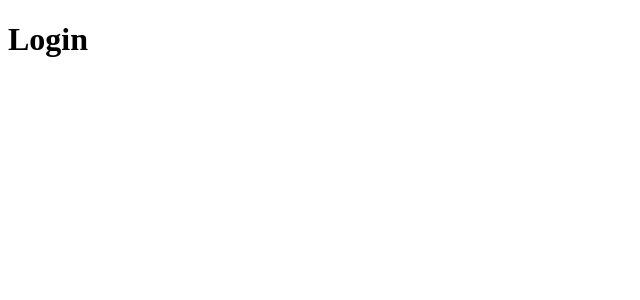
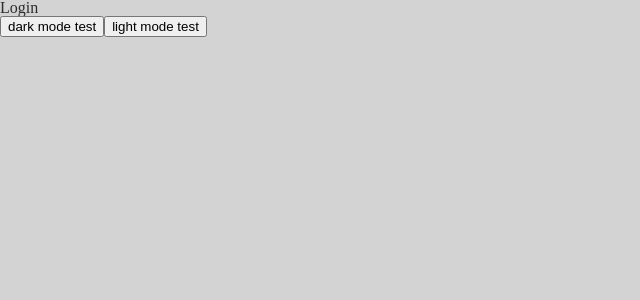
Before and after one commit to windo-developer/SNS-frontend, a React (Create React App) app: page / in a window 1280 px wide. Shown: the top 300 px of the page, without its empty margins (0-640 px from the left). Built offline with nearby package versions, Linux system fonts and the light colour scheme.

Commit message:
globalstyles

```diff
--- a/package.json
+++ b/package.json
@@ -20,6 +20,7 @@
     "react-router-dom": "^5.2.0",
     "react-scripts": "4.0.3",
     "styled-components": "^5.2.1",
+    "styled-reset": "^4.3.4",
     "web-vitals": "^1.0.1"
   },
   "scripts": {
--- a/src/App.js
+++ b/src/App.js
@@ -1,16 +1,19 @@
 import { useReactiveVar } from "@apollo/client";
-import { useState } from "react";
+import { ThemeProvider } from "styled-components";
 import { BrowserRouter, Route, Switch } from "react-router-dom";
 
-import { isLoggedInVar } from "./screens/apollo";
+import { drakModeVar, isLoggedInVar } from "./screens/apollo";
 import Home from "./screens/Home";
 import Login from "./screens/Login";
 import NotFound from "./screens/NotFound";
+import { darkTheme, lightTheme, GlobalStyles } from "./styles";
 
 function App() {
   const isLoggedIn = useReactiveVar(isLoggedInVar);
+  const darkMode = useReactiveVar(drakModeVar);
   return (
-    <div>
+    <ThemeProvider theme={darkMode ? darkTheme : lightTheme}>
+      <GlobalStyles />
       <BrowserRouter>
         <Switch>
           <Route path="/" exact>
@@ -21,7 +24,7 @@ function App() {
           </Route>
         </Switch>
       </BrowserRouter>
-    </div>
+    </ThemeProvider>
   );
 }
 
--- a/src/screens/Login.js
+++ b/src/screens/Login.js
@@ -1,3 +1,20 @@
-const Login = () => <h1>Login</h1>;
+import styled from "styled-components";
+import { drakModeVar } from "./apollo";
+
+const Container = styled.div``;
+
+const Title = styled.h1`
+  color: ${(props) => props.theme.fontColor};
+`;
+
+const Login = () => {
+  return (
+    <Container>
+      <Title>Login</Title>
+      <button onClick={() => drakModeVar(true)}>dark mode test</button>
+      <button onClick={() => drakModeVar(false)}>light mode test</button>
+    </Container>
+  );
+};
 
 export default Login;
--- /dev/null
+++ b/src/styles.js
@@ -0,0 +1,20 @@
+import { createGlobalStyle } from "styled-components";
+import reset from "styled-reset";
+
+export const lightTheme = {
+  fontColor: "#2c2c2c",
+  bgColor: "lightgray",
+};
+
+export const darkTheme = {
+  fontColor: "lightgray",
+  bgColor: "#2c2c2c",
+};
+
+export const GlobalStyles = createGlobalStyle`
+${reset}
+
+body {
+    background-color: ${(props) => props.theme.bgColor};
+}
+`;
```
Also changed, not shown: 1 other file (tests, documents, lock files or other folders).
